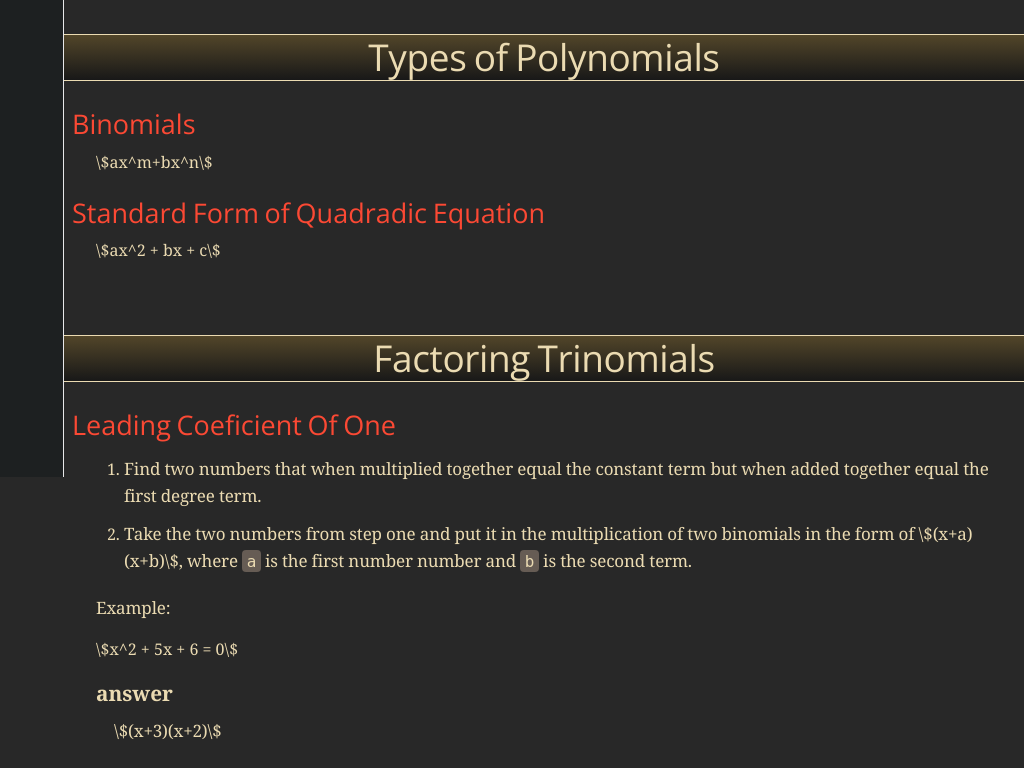
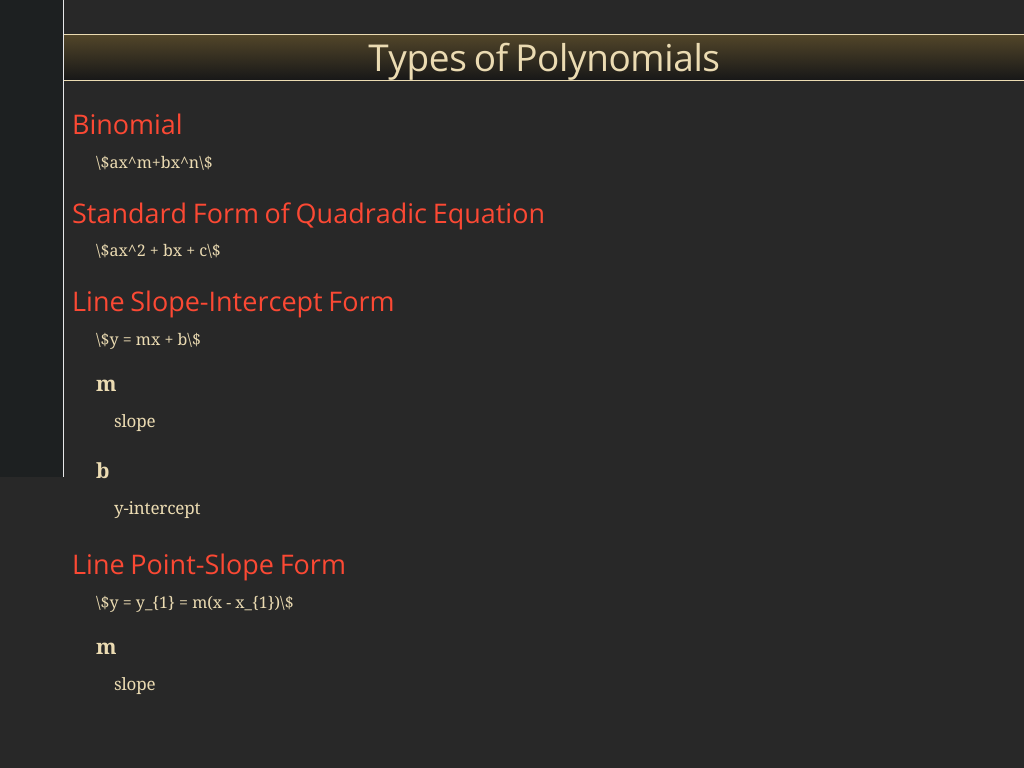
Before and after one commit to A-Larsen/math-notes, a plain HTML site: page Algrebra/Polynomials.html in a window 1280 px wide. Shown: the part 323-1091 px from the top of the page, without its empty margins (256-1280 px from the left). Drawn offline with nearby package versions, Linux system fonts and the light colour scheme; some packages are replaced by stand-ins of ours; files whose address does not match are found by name; a web font is replaced by a local one.

Commit message:
polynomials

```diff
--- a/Algrebra/Polynomials.html
+++ b/Algrebra/Polynomials.html
@@ -776,8 +776,10 @@ details[open] > summary::before {
 <li><a href="#_standard_form_of_a_polynomial">Standard Form of a Polynomial</a></li>
 <li><a href="#_types_of_polynomials">Types of Polynomials</a>
 <ul class="sectlevel2">
-<li><a href="#_binomials">Binomials</a></li>
+<li><a href="#_binomial">Binomial</a></li>
 <li><a href="#_standard_form_of_quadradic_equation">Standard Form of Quadradic Equation</a></li>
+<li><a href="#_line_slope_intercept_form">Line Slope-Intercept Form</a></li>
+<li><a href="#_line_point_slope_form">Line Point-Slope Form</a></li>
 </ul>
 </li>
 <li><a href="#_factoring_trinomials">Factoring Trinomials</a>
@@ -818,7 +820,7 @@ should belong to real number (\$\exists\mathbb{R}\$).</p>
 <h2 id="_types_of_polynomials">Types of Polynomials</h2>
 <div class="sectionbody">
 <div class="sect2">
-<h3 id="_binomials">Binomials</h3>
+<h3 id="_binomial">Binomial</h3>
 <div class="stemblock">
 <div class="content">
 \$ax^m+bx^n\$
@@ -831,6 +833,42 @@ should belong to real number (\$\exists\mathbb{R}\$).</p>
 <div class="content">
 \$ax^2 + bx + c\$
 </div>
+</div>
+</div>
+<div class="sect2">
+<h3 id="_line_slope_intercept_form">Line Slope-Intercept Form</h3>
+<div class="stemblock">
+<div class="content">
+\$y = mx + b\$
+</div>
+</div>
+<div class="dlist">
+<dl>
+<dt class="hdlist1">m</dt>
+<dd>
+<p>slope</p>
+</dd>
+<dt class="hdlist1">b</dt>
+<dd>
+<p>y-intercept</p>
+</dd>
+</dl>
+</div>
+</div>
+<div class="sect2">
+<h3 id="_line_point_slope_form">Line Point-Slope Form</h3>
+<div class="stemblock">
+<div class="content">
+\$y = y_{1} = m(x - x_{1})\$
+</div>
+</div>
+<div class="dlist">
+<dl>
+<dt class="hdlist1">m</dt>
+<dd>
+<p>slope</p>
+</dd>
+</dl>
 </div>
 </div>
 </div>
@@ -1019,7 +1057,7 @@ degree term.</p>
 </div>
 <div id="footer">
 <div id="footer-text">
-Last updated 2024-04-10 16:41:41 -0400
+Last updated 2024-04-10 16:55:51 -0400
 </div>
 </div>
 <script type="text/x-mathjax-config">
```
Also changed, not shown: 1 other file.
